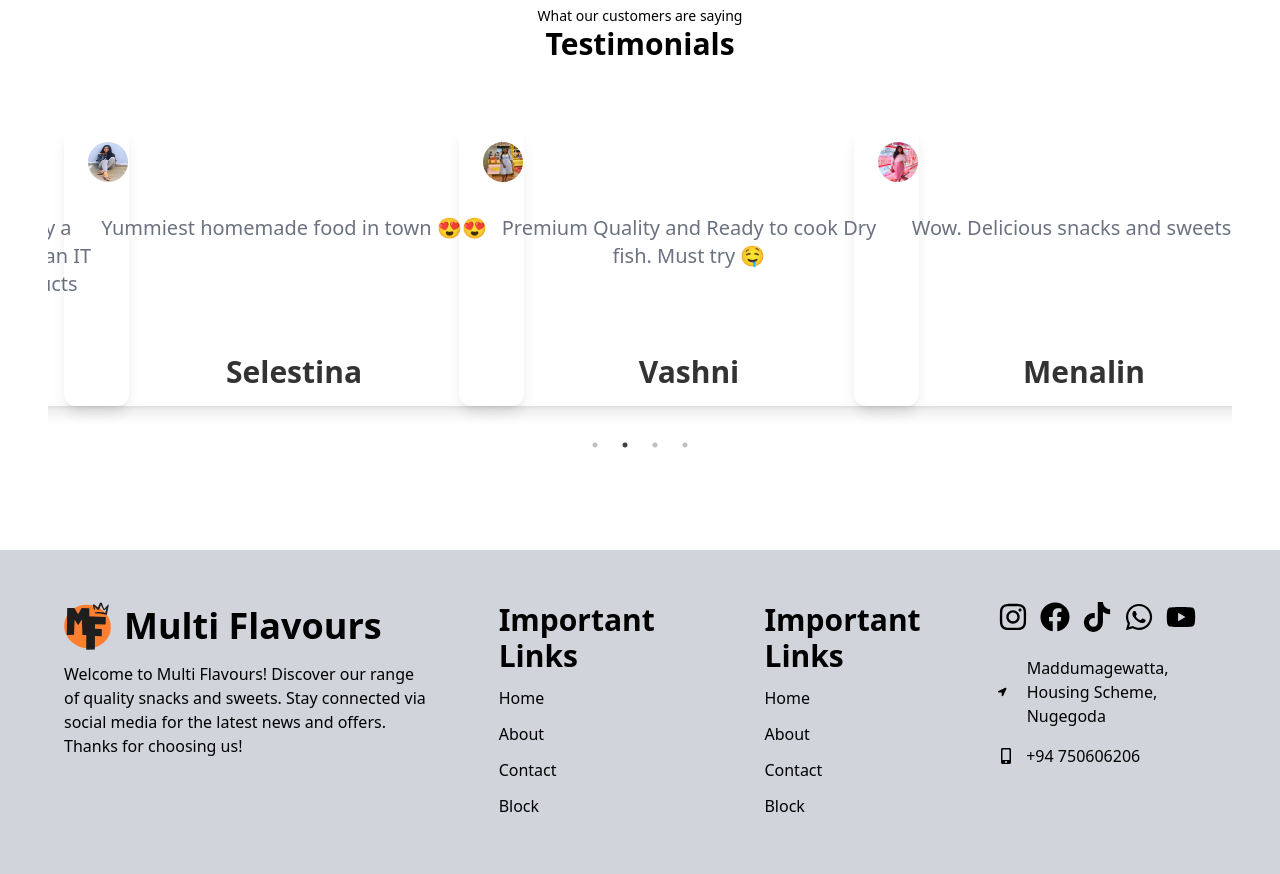
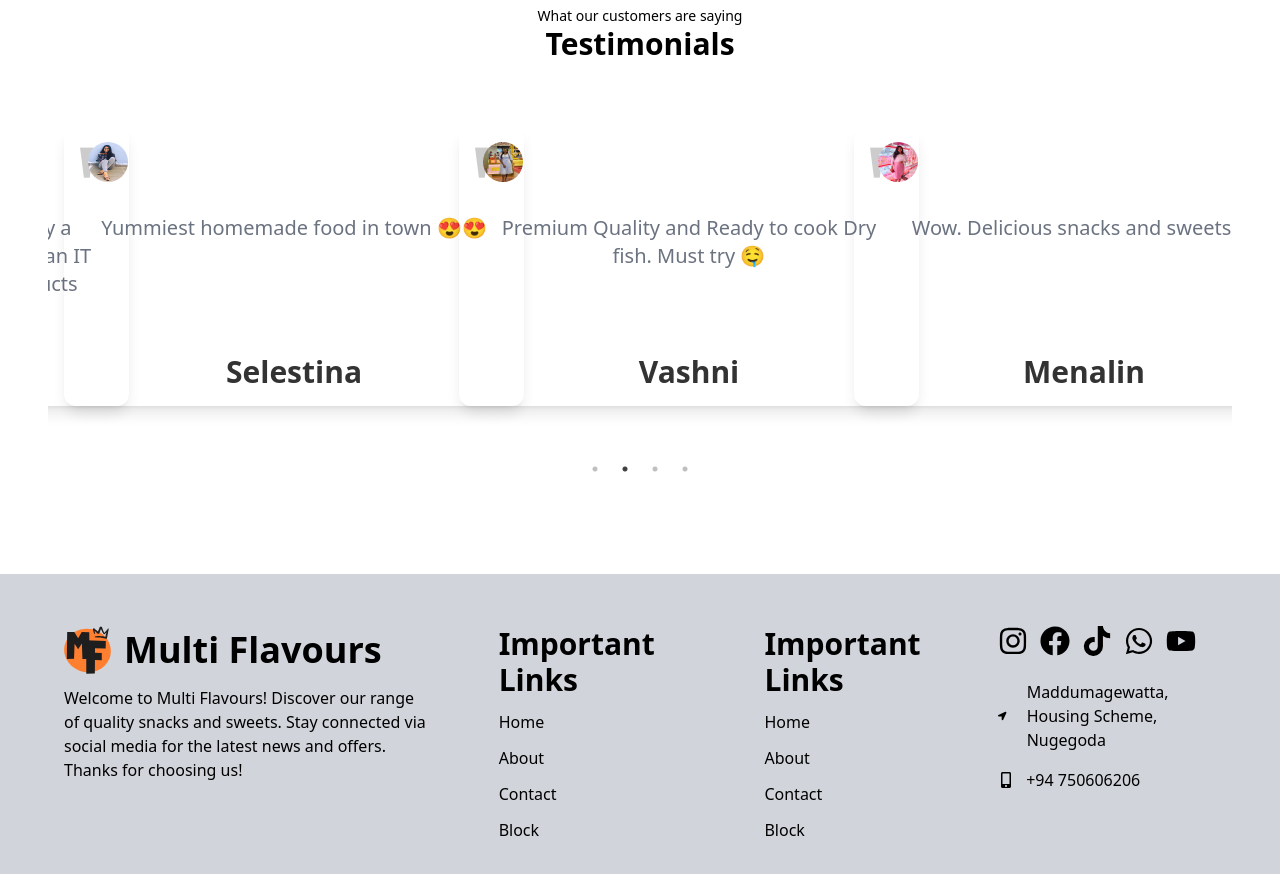
Before and after one commit to MenalinR/multiflavors, a React (Vite) app: page / in a window 1280 px wide. Shown: the part 1180-2054 px from the top of the page. Built offline with nearby package versions, Linux system fonts and the light colour scheme.

Commit message:
changed alignment

```diff
--- a/src/components/Testimonials/Testimonials.jsx
+++ b/src/components/Testimonials/Testimonials.jsx
@@ -89,9 +89,9 @@ const Testimonials = () => {
                         <div className='my-6'>
                         <div
     key={data.id}
-    className='flex flex-col gap-4 shadow-lg py-4 px-6 mx-4 rounded-xl  h-[250px] w-[350px] sm:h-[300px] sm:w-[280px] md:h-[250px] md:w-[300px] lg:h-[280px] lg:w-[460px] relative'
+    className='flex flex-col gap-4 shadow-lg py-4 px-6 mx-4 mb-6 rounded-xl h-[250px] w-[350px] sm:h-[300px] sm:w-[280px] md:h-[250px] md:w-[300px] lg:h-[280px] lg:w-[460px] relative'
 >
-    <div className='mb-4 flex  left-0'>
+    <div className='mb-4 flex left-0'>
         <img
             src={data.img}
             className='rounded-full w-10 h-10 sm:w-18 sm:h-18 md:w-22 md:h-22 lg:w-26 lg:h-26'
@@ -109,7 +109,9 @@ const Testimonials = () => {
             </h1>
         </div>
     </div>
-
+    <p className='text-black/20 text-9xl font-serif absolute top-0 right-0'>
+        ''
+    </p>
 </div>
 
 
```
